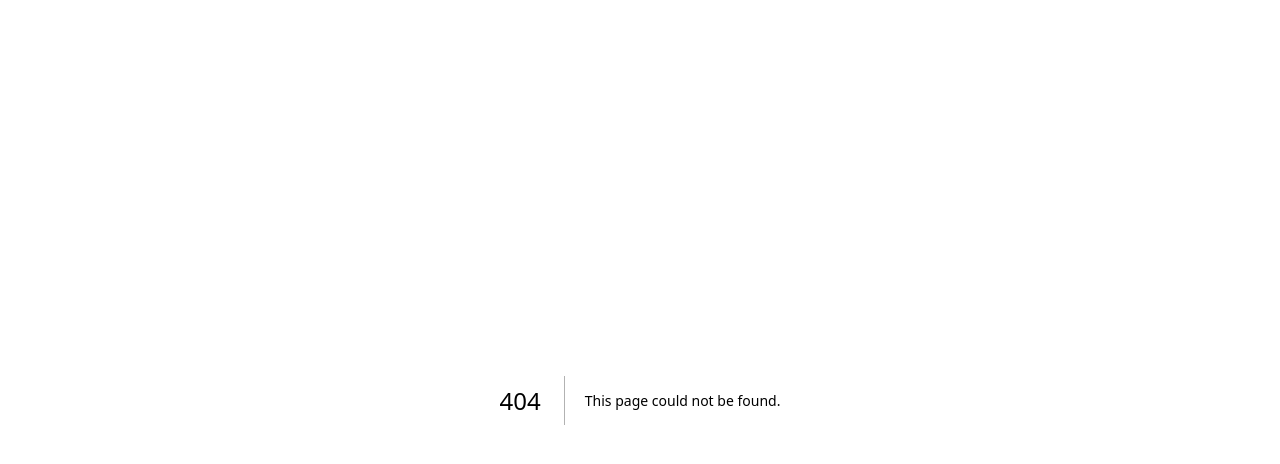
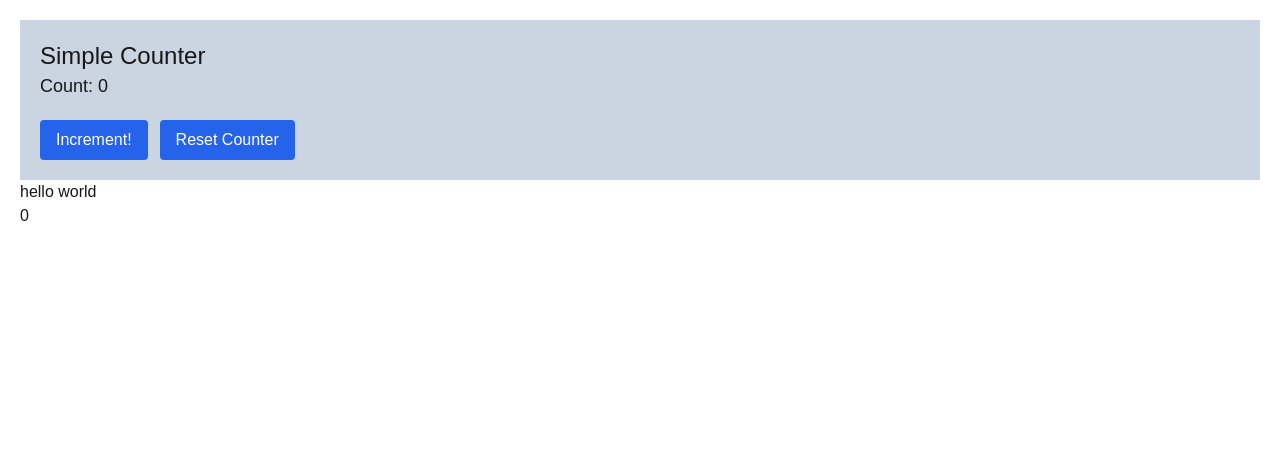
Before and after one commit to SAIT-FA2024/fa2024-cprg306e-classexamples, a Next.js app: page /week-4/advanced-counter in a window 1280 px wide. Before the commit this address had no page. Shown: the top 464 px of the page. Built offline with nearby package versions, Linux system fonts and the light colour scheme.

Commit message:
Week 4 Content

```diff
--- a/app/page.js
+++ b/app/page.js
@@ -18,6 +18,9 @@
         <li><Link href="./week-2/" className={linkStyles}>Week 2 - Introduction to React</Link></li>
         <li><Link href="./week-3/objects/" className={linkStyles}>Week 3 - Objects</Link></li>
         <li><Link href="./week-3/props/" className={linkStyles}>Week 3 - Props</Link></li>
+        <li><Link href="./week-4/functions/" className={linkStyles}>Week 4 - Functions</Link></li>
+        <li><Link href="./week-4/simple-counter/" className={linkStyles}>Week 4 - Simple Counter</Link></li>
+        <li><Link href="./week-4/advanced-counter/" className={linkStyles}>Week 4 - Counter with Props</Link></li>
       </ul>
     </main>
   );
--- /dev/null
+++ b/app/week-4/advanced-counter/adv-counter.js
@@ -0,0 +1,18 @@
+export default function AdvCounter({currentCount, incrementCounterFunction, resetCounterFunction}){
+
+    let btnDisabled = false;
+    if( currentCount >= 10 ){
+        btnDisabled = true;
+    }
+
+    let btnStyles = "bg-blue-600 text-white rounded py-2 px-4 mt-5 mr-3 hover:bg-blue-400 active:bg-yellow-600 disabled:bg-gray-400";
+
+    return(
+        <div className="bg-slate-300 p-5">
+            <h2 className="text-2xl">Simple Counter</h2>
+            <p className="text-lg">Count: {currentCount}</p>
+            <button className={btnStyles} onClick={incrementCounterFunction} disabled={btnDisabled}>Increment!</button>
+            <button className={btnStyles} onClick={resetCounterFunction}>Reset Counter</button>
+        </div>
+    );
+}
--- /dev/null
+++ b/app/week-4/advanced-counter/counter-display.js
@@ -0,0 +1,7 @@
+export default function CounterDisplay({currentCount}) {
+    return(
+        <div>
+            <p>{currentCount}</p>
+        </div>
+    );
+}
--- /dev/null
+++ b/app/week-4/advanced-counter/page.js
@@ -0,0 +1,32 @@
+"use client"
+
+import { useState } from "react";
+import AdvCounter from "./adv-counter";
+import CounterDisplay from "./counter-display";
+
+export default function AdvCounterPage(){
+
+    const [count, setCount] = useState(0);
+
+    const incrementCounter = () => {
+        if( count < 10 ) {
+            setCount(count + 1);
+        }
+    }
+
+    const resetCounter = () => {
+        setCount(0);
+    }
+
+    return(
+        <main className="p-5">
+            <AdvCounter
+                currentCount={count}
+                incrementCounterFunction={incrementCounter}
+                resetCounterFunction={resetCounter}
+            />
+            <p>hello world</p>
+            <CounterDisplay currentCount={count} />
+        </main>
+    );
+}
--- /dev/null
+++ b/app/week-4/functions/page.js
@@ -0,0 +1,44 @@
+export default function FunctionsPage(){
+
+    function helloWorld(username, dayOfWeek){
+        // return "Hello World! Welcome back " + username + ", today is " +dayOfWeek;
+        return `Hello World! Welcome back ${username}, today is ${dayOfWeek}`;
+    }
+
+    const helloWorld2 = (username, dayOfWeek) => {
+        return `Hello World! Welcome back ${username}, today is ${dayOfWeek}`;
+    }
+
+    const helloWorld3 = (username) => `Hello ${username}`;
+    const helloMath = (a,b) => a + b;
+
+    const louder = (textFunc, username) => {
+        // valdiation
+        // check that textFunc is actually a function
+        // check to make sure the logic is consistent with our function
+        let thisText = textFunc(username);
+        return `${thisText.toUpperCase()}!!!!`;
+    }
+
+    const multiplyBy = (num1) => {
+        return (num2) => num1 * num2;
+    }
+
+    const multiplyByThree = multiplyBy(3);
+    const multiplyByTen = multiplyBy(10);
+
+    return (
+        <main className="p-5">
+            <h1>Functions</h1>
+            <p>{helloWorld("Alice", "Friday")}</p>
+            <p>{helloWorld2("Frank", "Thursday")}</p>
+            <p>{helloWorld3("Tom")}</p>
+            <p>{helloMath(3,4)}</p>
+            <h2>Higher Order Functions</h2>
+            <p>{louder( helloWorld3, "Robert" )}</p>
+            <p>{louder( helloWorld2, "Anne" )}</p>
+            <p>{multiplyByThree(7)}</p>
+            <p>{multiplyByTen(5)}</p>
+        </main>
+    );
+}
--- /dev/null
+++ b/app/week-4/simple-counter/counter.js
@@ -0,0 +1,24 @@
+"use client"
+
+import { useState } from "react";
+
+export default function SimpleCounter(){
+
+    const [count, setCount] = useState(0);
+
+    const incrementCounter = () => {
+        setCount(count + 1);
+        // count = count + 1; // don't do this, it will break the live updates
+    }
+
+    // setCount(3); // setters trigger a re-render of the page,
+    // so we cannot invoke a setter in the code call
+
+    return(
+        <div>
+            <h2>Simple Counter</h2>
+            <p>Count: {count}</p>
+            <button onClick={ incrementCounter }>Increment!</button>
+        </div>
+    );
+}
--- /dev/null
+++ b/app/week-4/simple-counter/page.js
@@ -0,0 +1,10 @@
+import SimpleCounter from "./counter";
+
+export default function SimpleCounterPage(){
+
+    return(
+        <main className="p-5">
+            <SimpleCounter />
+        </main>
+    );
+}
```
